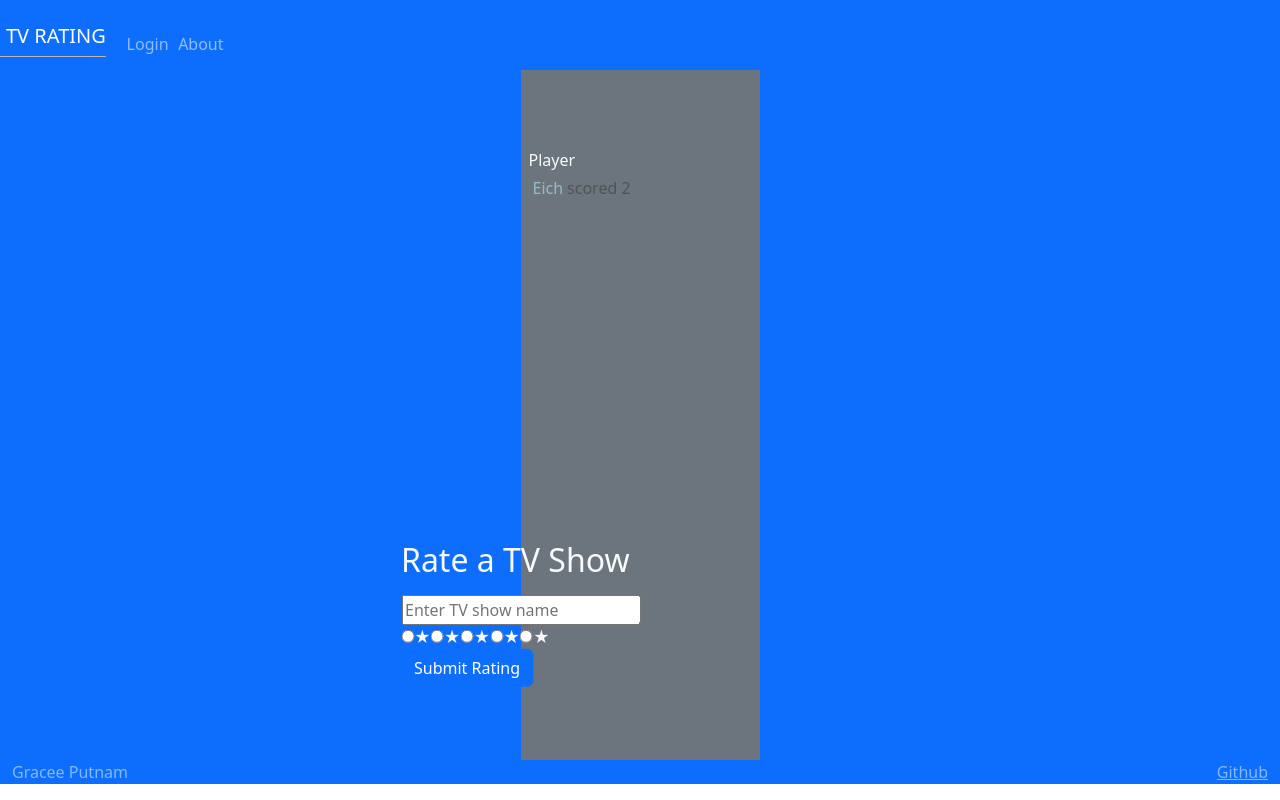
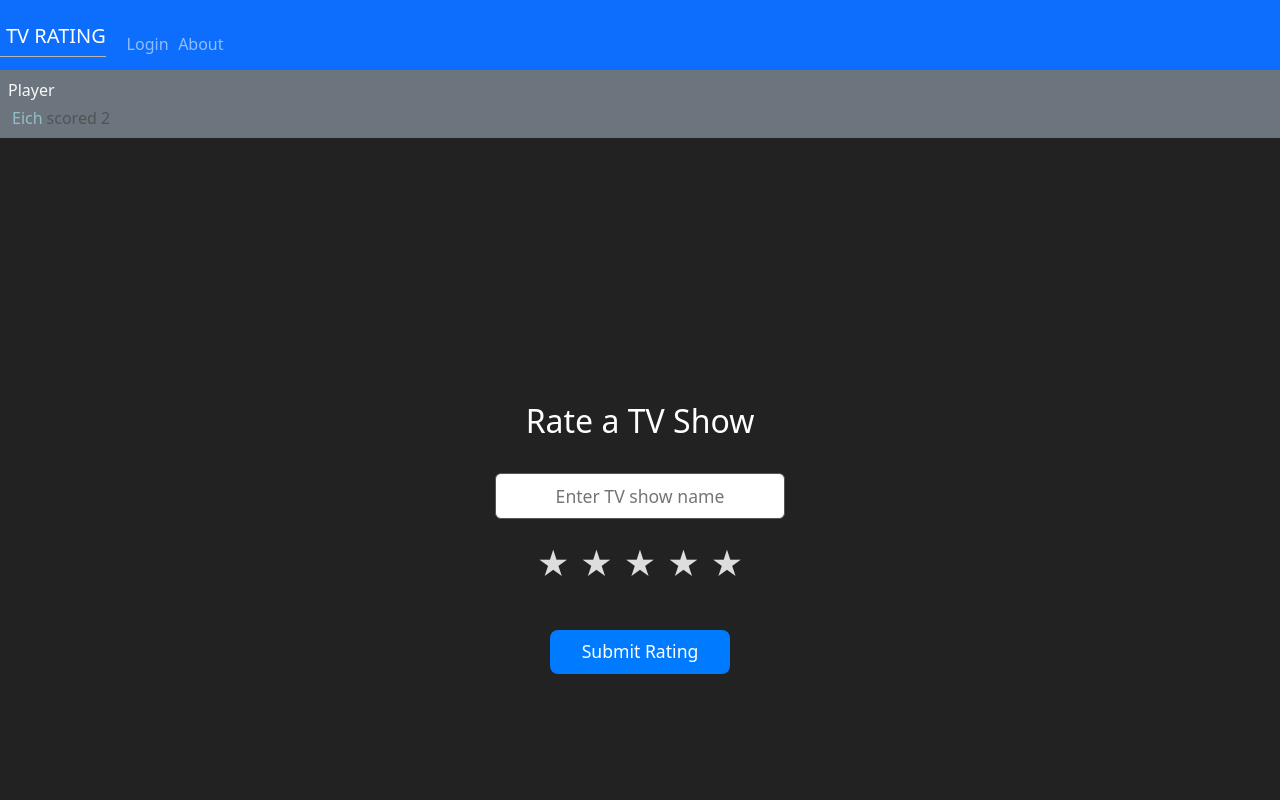
Before and after one commit to graceeputnam/startup_web_programming, a React (Vite) app: page /rate in a window 1280 px wide. Shown: the top 800 px of the page. Built offline with nearby package versions, Linux system fonts and the light colour scheme.

Commit message:
changing all the css for rate game

```diff
--- a/src/rate/rate.jsx
+++ b/src/rate/rate.jsx
@@ -5,9 +5,9 @@ import { RateGame } from './rateGame';
 
 export function Play(props) {
   return (
-    <main className='bg-secondary'>
+    <div className='bg-secondary'>
       <Players userName={props.userName} />
       <RateGame userName={props.userName} />
-    </main>
+    </div>
   );
 }
--- a/src/rate/rateGame.css
+++ b/src/rate/rateGame.css
@@ -1,104 +1,70 @@
-#count {
-  color: rgb(246, 239, 158);
+.rating-container {
+  min-height: 100vh;
+  min-width: 100vw;
+  display: flex;
+  flex-direction: column;
+  justify-content: center;  /* vertical center */
+  align-items: center;      /* horizontal center */
+  background: #222;         /* optional for subtle background */
+  box-sizing: border-box;
 }
 
-.game {
-  background: rgb(0, 0, 0);
-  border-radius: 50%;
-  box-shadow: 0 0 20px 5px rgb(69, 69, 69);
-  width: 80vw;
-  height: 80vw;
-  position: absolute;
-  min-width: 300px;
-  min-height: 300px;
-  max-width: min(80vmin, 1000px);
-  max-height: min(80vmin, 1000px);
+/* Title styling and centering */
+.game-name {
+  margin-bottom: 1em;
+  text-align: center;
+  color: #fff; /* white text for contrast */
+  font-size: 2em;
 }
 
-.button-container {
-  width: 100%;
-  height: 100%;
-  display: grid;
-  grid-template-columns: 1fr 1fr;
-  gap: 20px;
+.show-input {
+  display: block;
+  margin-bottom: 1.2em;
+  font-size: 1.1em;
+  padding: 0.5em 1em;
+  border-radius: 6px;
+  border: 1px solid #555;
+  text-align: center;
 }
 
-.game-button {
-  filter: brightness(50%);
+/* Stars row styling */
+.stars {
+  display: flex;
+  justify-content: center;
+  align-items: center;
+  gap: 10px;
+  margin-bottom: 1.5em;
 }
 
-.button-top-left {
-  border-radius: 100% 0 0 0;
-  margin: 20px 0 0 20px;
-  background-color: green;
-  border: thick solid rgb(36, 53, 0);
+.stars input[type="radio"] {
+  display: none;
 }
 
-.button-top-right {
-  border-radius: 0 100% 0 0;
-  margin: 20px 20px 0 0;
-  background-color: red;
-  border: thick solid rgb(83, 12, 12);
+/* Style the star labels */
+.stars label {
+  font-size: 2em;
+  color: #ddd;
+  cursor: pointer;
+  transition: color 0.2s;
 }
 
-.button-bottom-left {
-  border-radius: 0 0 0 100%;
-  margin: 0 0 20px 20px;
-  background-color: yellow;
-  border: thick solid rgb(94, 90, 10);
+.stars input[type="radio"]:checked + label {
+  color: #ffc107; /* gold */
 }
 
-.button-bottom-right {
-  border-radius: 0 0 100% 0;
-  margin: 0 20px 20px 0;
-  background-color: blue;
-  border: thick solid rgb(27, 14, 100);
+/* Button styling */
+.submit-btn {
+  font-size: 1.1em;
+  padding: 0.5em 1.8em;
+  border-radius: 8px;
+  border: none;
+  background: #007bff;
+  color: #fff;
+  margin-top: 1em;
+  cursor: pointer;
+  transition: background 0.2s;
 }
 
-.light-on {
-  filter: brightness(100%);
+.submit-btn:hover {
+  background: #0056b3;
 }
-
-.controls {
-  position: absolute;
-  border-radius: 50%;
-  width: 200px;
-  height: 200px;
-  background-color: black;
-  padding: 2em;
-  display: flex;
-  align-items: center;
-  justify-content: space-around;
-  flex-direction: column;
-}
-
-.game-name {
-  font-size: 2em;
-  font-weight: normal;
-  margin-bottom: 0.5em;
-}
-
-.game-name sup {
-  font-weight: 100;
-}
-
-.score {
-  position: absolute;
-  text-align: center;
-  font-size: 20px;
-  font-family: monospace;
-  font-weight: bold;
-  color: red;
-  cursor: default;
-  width: 50px;
-  height: 30px;
-  border-radius: 10px;
-  border: solid thin rgb(117, 0, 0);
-  background-color: #300;
-}
-
-.center {
-  top: 50%;
-  left: 50%;
-  transform: translateX(-50%) translateY(-50%);
-}
--- a/src/rate/rateGame.jsx
+++ b/src/rate/rateGame.jsx
@@ -15,7 +15,24 @@ export function RateGame(props) {
 
   const handleSubmit = (e) => {
     e.preventDefault();
-    // you can process the rating/showName here (ex: send to backend, display it, etc)
+    const newScore = {
+    show: showName,
+    name: userName,
+    score: rating,
+    date: new Date().toLocaleString()
+  };
+
+  // Read existing ratings from localStorage
+  const scoresText = localStorage.getItem('scores');
+  let scores = [];
+  if (scoresText) {
+    scores = JSON.parse(scoresText);
+  }
+
+  // Add the new score and save
+  scores.push(newScore);
+  localStorage.setItem('scores', JSON.stringify(scores));
+
     alert(`You rated "${showName}" with ${rating} star(s)!`);
   };
 
@@ -30,7 +47,7 @@ export function RateGame(props) {
         onChange={handleShowInput}
       />
       <div className="stars">
-        {[5, 4, 3, 2, 1].map((star) => (
+        {[1, 2, 3, 4, 5].map((star) => (
           <React.Fragment key={star}>
             <input
               type="radio"
--- a/src/view_ratings/view_ratings.jsx
+++ b/src/view_ratings/view_ratings.jsx
@@ -22,7 +22,7 @@ export function View_ratings() {
         <tr key={i}>
           <td>{i}</td>
           <td>{score.show}</td>
-          <td>{score.name.split('@')[0]}</td>
+          <td>{score.name}</td>
           <td>{score.score}</td>
           <td>{score.date}</td>
         </tr>
```
